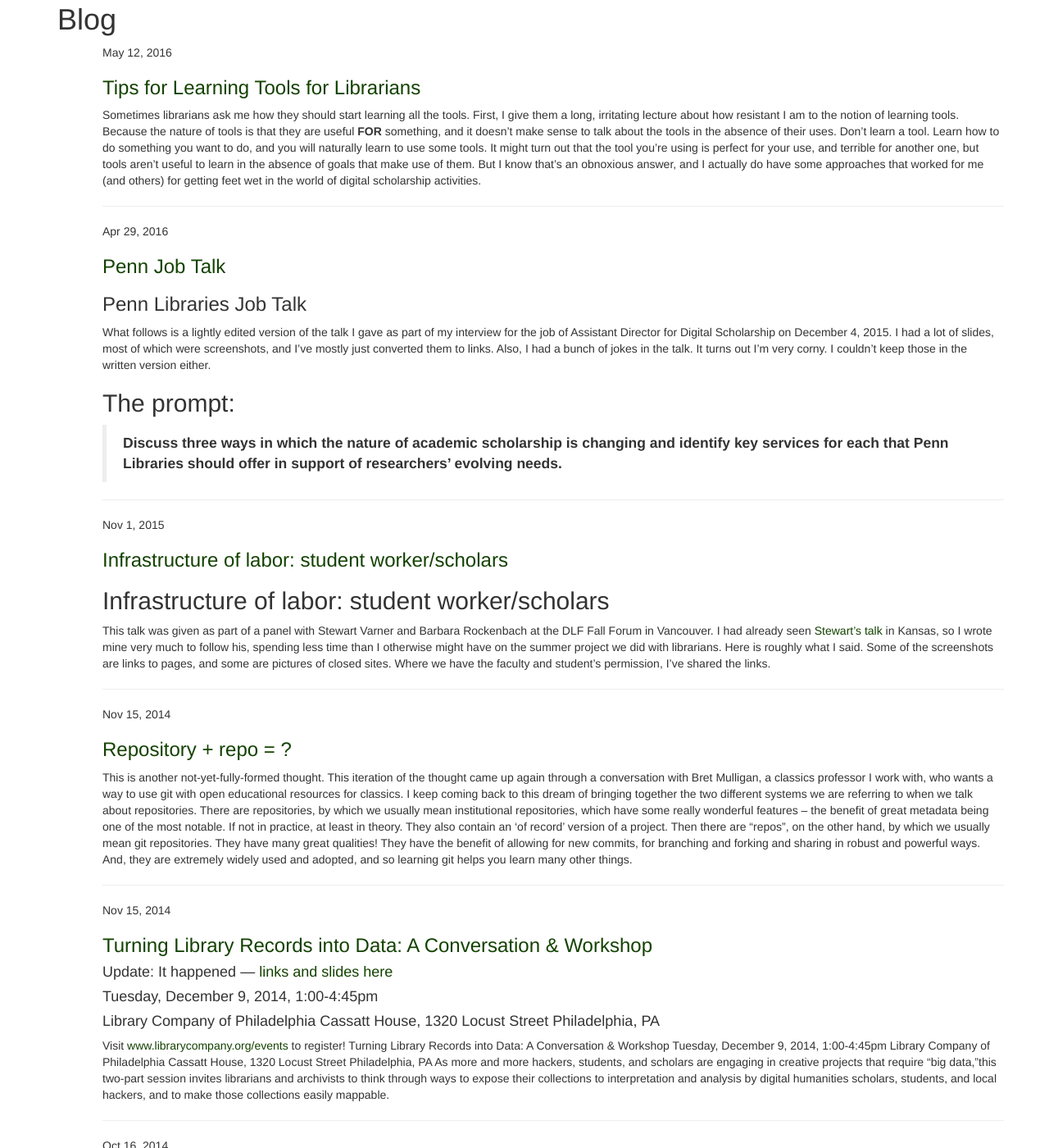
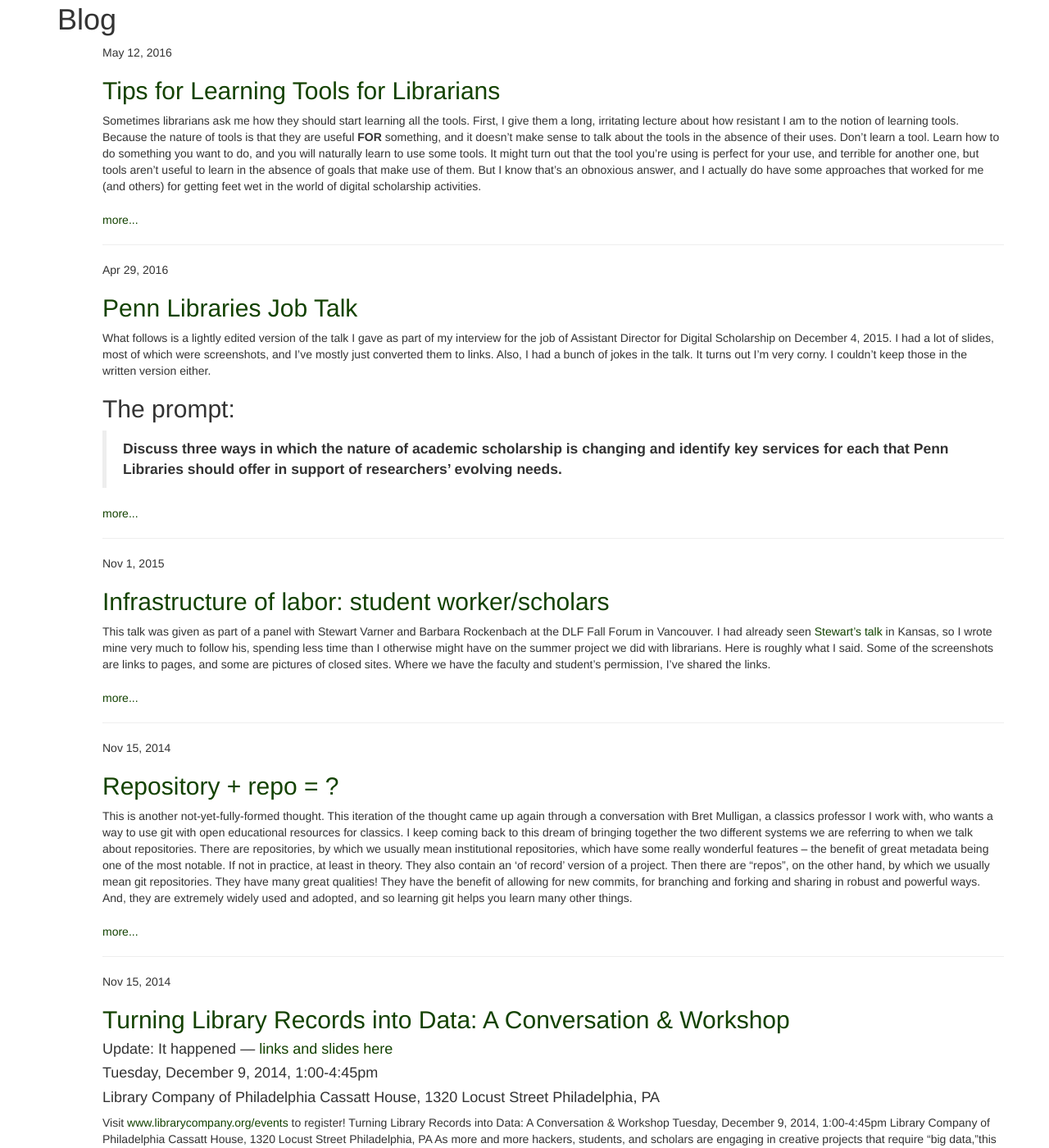
Before and after one commit to librlaurie/librlaurie.github.io, a Jekyll site: the page built from blog.markdown, in a window 1280 px wide and 1400 px high, scrolled down 388 px. Shown: the whole window at 82% size. Built offline with Jekyll 4.4.1, drawn with Linux system fonts in a browser that asks for light colours; some of the changed text lies outside the part shown.

Commit message:
formatting cleanups

```diff
--- a/_posts/2015-11-01-infrastructure-of-labor.markdown
+++ b/_posts/2015-11-01-infrastructure-of-labor.markdown
@@ -5,9 +5,6 @@
 categories: talks
 excerpt_separator: <!--more-->
 ---
-
-
-## Infrastructure of labor: student worker/scholars
 
 This talk was given as part of a panel with Stewart Varner and Barbara
 Rockenbach at the DLF Fall Forum in Vancouver. I had already seen
--- a/_posts/2016-04-29-penn-job-talk.markdown
+++ b/_posts/2016-04-29-penn-job-talk.markdown
@@ -1,12 +1,10 @@
 ---
 layout: post
-title:  "Penn Job Talk"
+title:  "Penn Libraries Job Talk"
 date:   2016-04-29
 categories: talks
 excerpt_separator: <!--more-->
 ---
-### Penn Libraries Job Talk
-
 What follows is a lightly edited version of the talk I gave as part of my interview for the job of Assistant Director for Digital Scholarship on December 4, 2015. I had a lot of slides, most of which were screenshots, and I've mostly just converted them to links. Also, I had a bunch of jokes in the talk. It turns out I'm very corny. I couldn't keep those in the written version either.
 
 ## The prompt:
--- a/blog.markdown
+++ b/blog.markdown
@@ -7,11 +7,12 @@
 <ul class="post-list">
   {% for post in site.posts %}
     <li>{{ post.date | date: "%b %-d, %Y" }}
-      <h3>
+      <h2>
         <a href="{{ post.url | prepend: site.baseurl }}">{{ post.title }}</a>
-      </h3>
+      </h2>
       {{ post.excerpt | remove: '<p>' | remove: '</p>' }}
     </li>
+    <a href="{{ post.url | prepend: site.baseurl }}">more...</a>
     <hr/>
   {% endfor %}
 </ul>
```
Also changed, not shown: about.md (+1 -1 lines).
